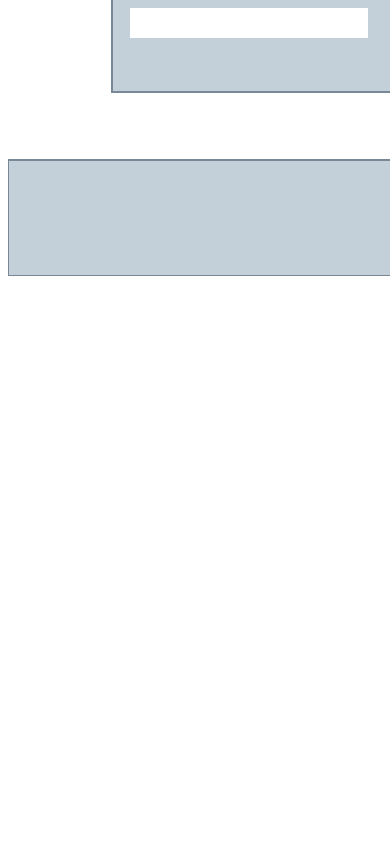
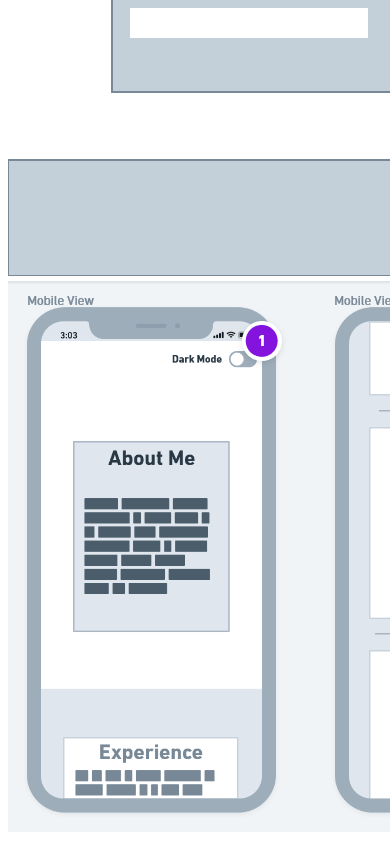
Before and after one commit to Ricardo-boot/ricardogarciaportfolio, a plain HTML site: page public_html/documentation/milestone-2.html in a window 390 px wide. Shown: the part 1140-1984 px from the top of the page. Before the commit the page ends 1428 px from the top, so only its background shows below. Drawn offline with Linux system fonts and the light colour scheme.

Commit message:
added Mobile View images to milestone-2.html

```diff
--- a/public_html/documentation/milestone-2.html
+++ b/public_html/documentation/milestone-2.html
@@ -9,5 +9,6 @@
 </head>
 <body>
 <img src="PWP-Draft%20-%20Desktop%20View.png" alt="PWP Wireframe">
+<img src="PWP-Mobile-View-Full.png" alt="PWP Mobile View">
 </body>
 </html>
```
